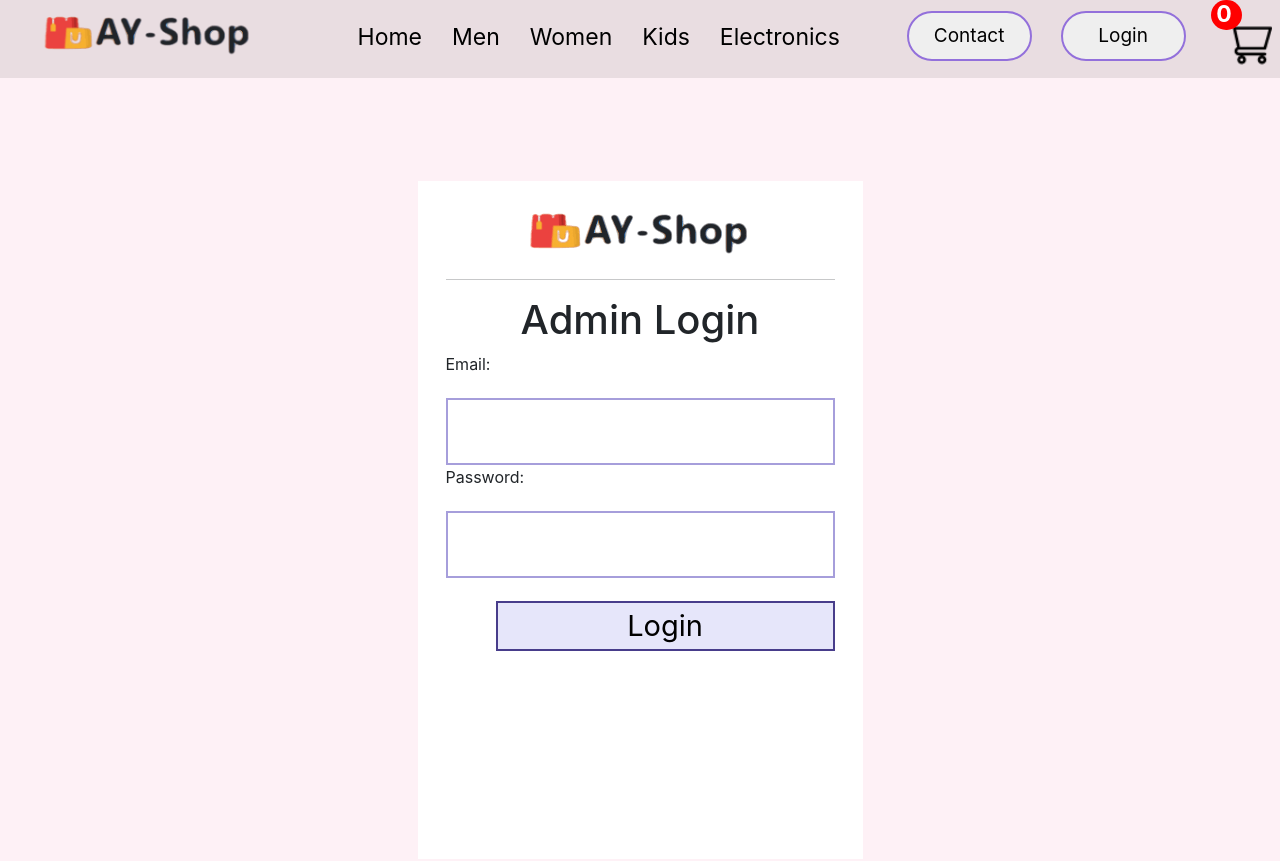
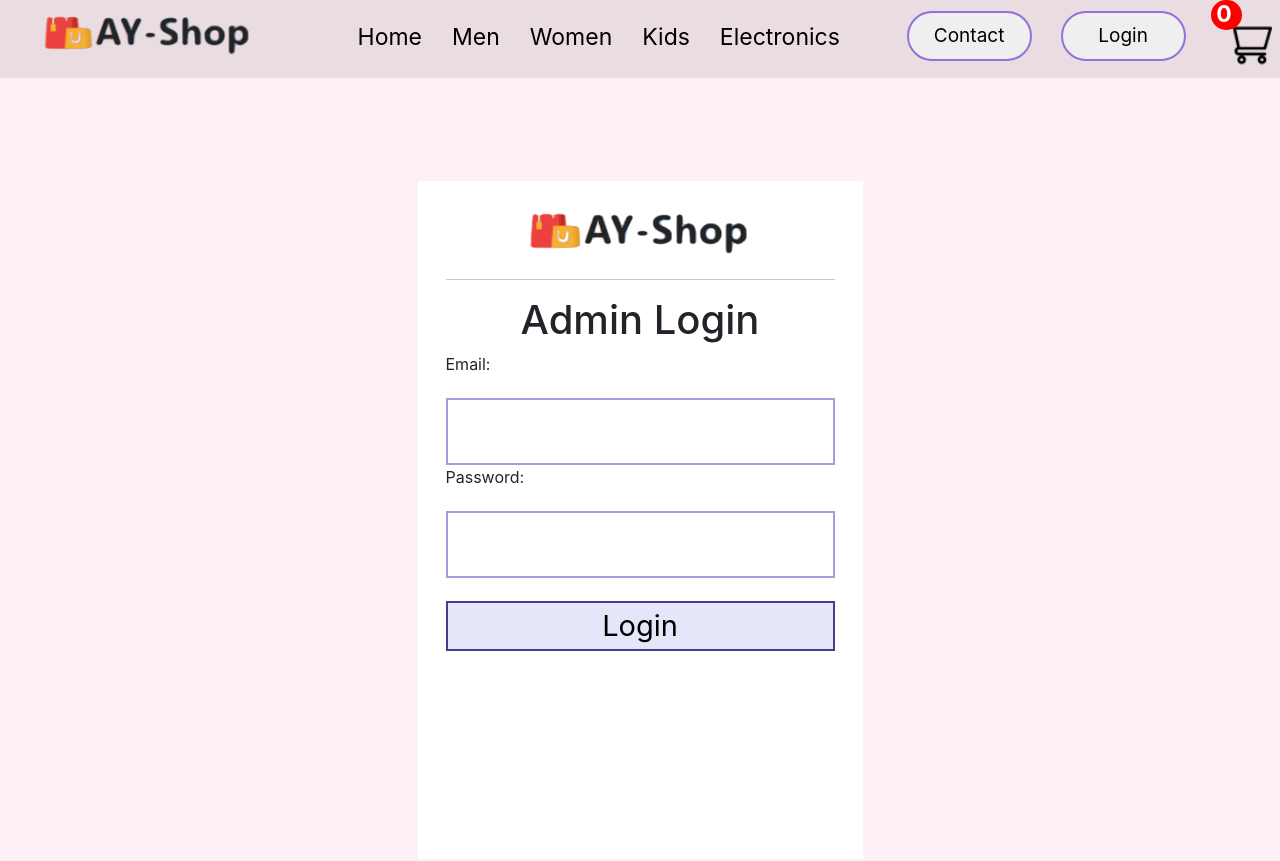
Before and after one commit to ankitkumariuj/ay-sell-front, a React (Create React App) app: page /admin-login in a window 1280 px wide. Shown: the top 861 px of the page. Built offline with nearby package versions, Linux system fonts and the light colour scheme.

Commit message:
Update Adminlogin.jsx

```diff
--- a/src/AddData/Adminlogin.jsx
+++ b/src/AddData/Adminlogin.jsx
@@ -14,7 +14,7 @@ function Login() {
     e.preventDefault();
 
     try {
-      const response = await axios.post('https://ay-sell-back.onrender.com/api/adminregister/login', { email, password });
+      const response = await axios.post('http://localhost:5000/api/adminregister/login', { email, password });
       localStorage.setItem('adminToken', response.data.token);
 
         // Store token in localStorage
@@ -56,7 +56,7 @@ function Login() {
             required
           />
         </div>
-        <button type="submit">Login</button>
+        <button type="submit" style={{marginLeft: '0px', width: '100%'}}>Login</button>
       </form>
 
       {successMessage && <p>{successMessage}</p>}
```
